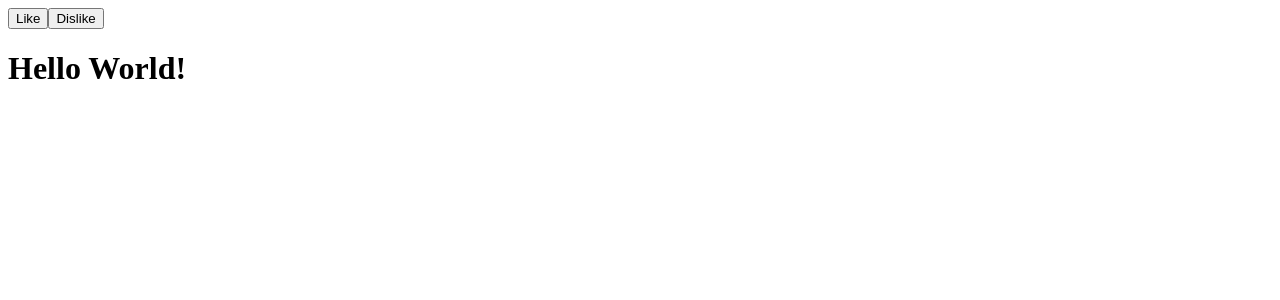
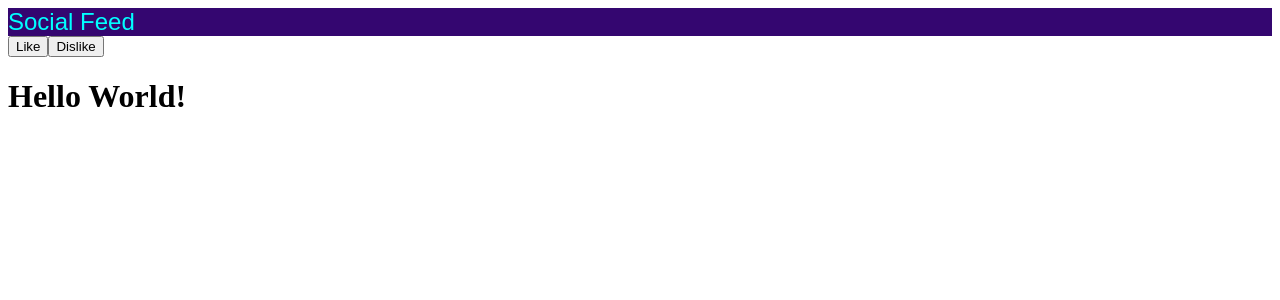
Before and after one commit to cdkrieg/SocialFeed, a React (Create React App) app in the folder socialfeed/: page / in a window 1280 px wide. Shown: the top 300 px of the page. Built offline with nearby package versions, Linux system fonts and the light colour scheme.

Commit message:
update index.js to React 18, finish Navbar

```diff
--- a/socialfeed/package.json
+++ b/socialfeed/package.json
@@ -7,6 +7,7 @@
     "@testing-library/react": "^12.1.4",
     "@testing-library/user-event": "^13.5.0",
     "react": "^18.0.0",
+    "react-bootstrap": "^2.2.2",
     "react-dom": "^18.0.0",
     "react-scripts": "5.0.0",
     "web-vitals": "^2.1.4"
--- a/socialfeed/src/App.js
+++ b/socialfeed/src/App.js
@@ -1,10 +1,10 @@
 import React from 'react';
 
-// import './Components/NavBar';
 // import './Components/CreatePost';
 // import './Components/DisplayPosts';
 // import './Components/Post';
 import CustomButtons from './Components/CustomButtons';
+import NavBar from './Components/NavBar';
 
 function App() {
 
@@ -12,6 +12,7 @@ function App() {
 
   return (
     <div>
+      <NavBar />
       <CustomButtons />
      <h1>Hello World!</h1>
     </div>
--- a/socialfeed/src/Components/CustomButtons.jsx
+++ b/socialfeed/src/Components/CustomButtons.jsx
@@ -1,7 +1,7 @@
 import React, { useState } from "react";
 import "../App";
 
-const CustomButtons = (props) => {
+const CustomButtons = () => {
   const [likeButtonState, setLikeButtonState] = useState("inactive");
   const [dislikeButtonState, setDislikeButtonState] = useState("inactive");
   const handleClick = (event) => {
--- /dev/null
+++ b/socialfeed/src/Components/NavBar.css
@@ -0,0 +1,13 @@
+
+#navbar{
+
+    background-color: rgb(52, 6, 112);
+
+}
+#navbarBrand{
+
+    color: aqua;
+    font-family:fantasy ;
+    font-size: 1.5em;
+
+}
--- a/socialfeed/src/Components/NavBar.jsx
+++ b/socialfeed/src/Components/NavBar.jsx
@@ -1,26 +1,14 @@
 import React from "react";
 import "../App";
+import { Navbar } from "react-bootstrap";
+import './NavBar.css'
 
-const navbar = () => {
+const NavBar = () => {
   return (
-    <nav class="navbar navbar-expand-lg navbar-light bg-light">
-      <div class="container-fluid">
-        <div class="collapse navbar-collapse" id="navbarSupportedContent">
-          <ul class="navbar-nav me-auto mb-2 mb-lg-0">
-            <li class="nav-item">
-              <a class="nav-link active" aria-current="page" href="#">Home</a>
-            </li>
-            <li class="nav-item">
-              <a class="nav-link" href="#">Link</a>
-            </li>
-            <li class="nav-item">
-              <a class="nav-link disabled">Disabled</a>
-            </li>
-          </ul>
-        </div>
-      </div>
-    </nav>
+    <Navbar id="navbar" bg="dark" variant="dark">
+      <Navbar.Brand  id="navbarBrand">Social Feed</Navbar.Brand>
+    </Navbar>
   );
 };
 
-export default navbar;
+export default NavBar;
--- a/socialfeed/src/index.js
+++ b/socialfeed/src/index.js
@@ -1,7 +1,7 @@
 import React from "react";
-import ReactDOM from "react-dom";
+import ReactDOMClient from "react-dom/client";
 import App from "./App";
 
-ReactDOM.render(
-<React.StrictMode><App /></React.StrictMode>, document.getElementById("root"));
-// ReactDOM.render(<h1>Hello World!</h1>, document.getElementById("root"));
+const rootElement = document.getElementById("root");
+const root = ReactDOMClient.createRoot(rootElement);
+root.render(<App />);
```
Also changed, not shown: 1 other file (tests, documents, lock files or other folders).
